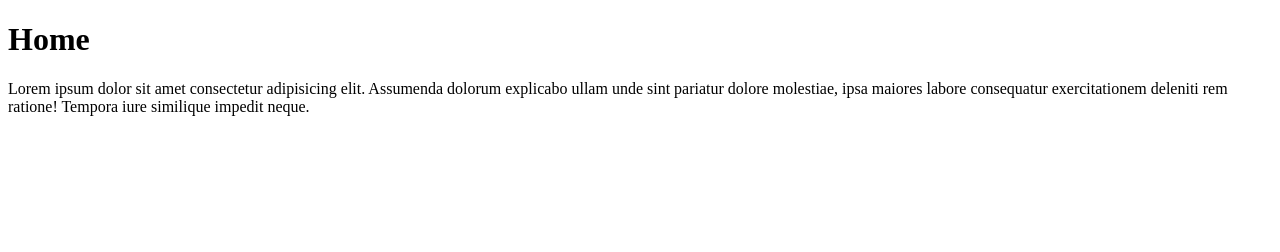
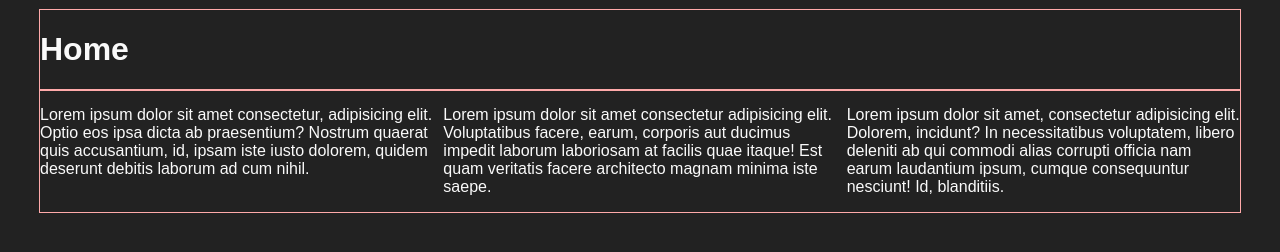
Before and after one commit to zerotag/zerotag.github.io, a plain HTML site: page index.html in a window 1280 px wide. Drawn offline with Linux system fonts and the light colour scheme.

Commit message:
Basic structure
- Dark mode
- Basic grid

```diff
--- /dev/null
+++ b/default.css
@@ -0,0 +1,30 @@
+:root {
+	--color-white: #FAFAFA;
+	--color-black: #222222;
+}
+
+body {
+	color: var(--color-white);
+	background-color: var(--color-black);
+	font-family: sans-serif;
+	padding: 10px;
+	margin: 0;
+}
+
+main {
+	max-width: 1200px;
+	margin-inline: auto;
+	padding: 0;
+}
+
+/* DEBUG */
+grid, column, row {
+	outline: 1px solid #FFAAAA;
+}
+/* DEBUG */
+
+column {
+	display: grid;
+	grid-template-columns: repeat(auto-fit, minmax(200px, 1fr));
+	gap: 10px 10px;
+}
--- a/index.html
+++ b/index.html
@@ -4,15 +4,31 @@
 <head>
 	<meta charset="UTF-8">
 	<meta http-equiv="X-UA-Compatible" content="IE=edge">
-	<meta name="viewport" content="width=device-width, initial-scale=1.0">
+	<link rel="stylesheet" href="default.css">
 	<title>Home</title>
 </head>
 
 <body>
-	<h1>Home</h1>
-	<p>Lorem ipsum dolor sit amet consectetur adipisicing elit. Assumenda dolorum explicabo ullam unde sint pariatur
-		dolore molestiae, ipsa maiores labore consequatur exercitationem deleniti rem ratione! Tempora iure similique
-		impedit neque.</p>
+	<main>
+		<grid>
+			<row>
+				<column>
+					<h1>Home</h1>
+				</column>
+				<column>
+					<p>Lorem ipsum dolor sit amet consectetur, adipisicing elit. Optio eos ipsa dicta ab praesentium?
+						Nostrum quaerat quis accusantium, id, ipsam iste iusto dolorem, quidem deserunt debitis laborum
+						ad cum nihil.</p>
+					<p>Lorem ipsum dolor sit amet consectetur adipisicing elit. Voluptatibus facere, earum, corporis aut
+						ducimus impedit laborum laboriosam at facilis quae itaque! Est quam veritatis facere architecto
+						magnam minima iste saepe.</p>
+					<p>Lorem ipsum dolor sit amet, consectetur adipisicing elit. Dolorem, incidunt? In necessitatibus
+						voluptatem, libero deleniti ab qui commodi alias corrupti officia nam earum laudantium ipsum,
+						cumque consequuntur nesciunt! Id, blanditiis.</p>
+				</column>
+			</row>
+		</grid>
+	</main>
 </body>
 
 </html>
```
